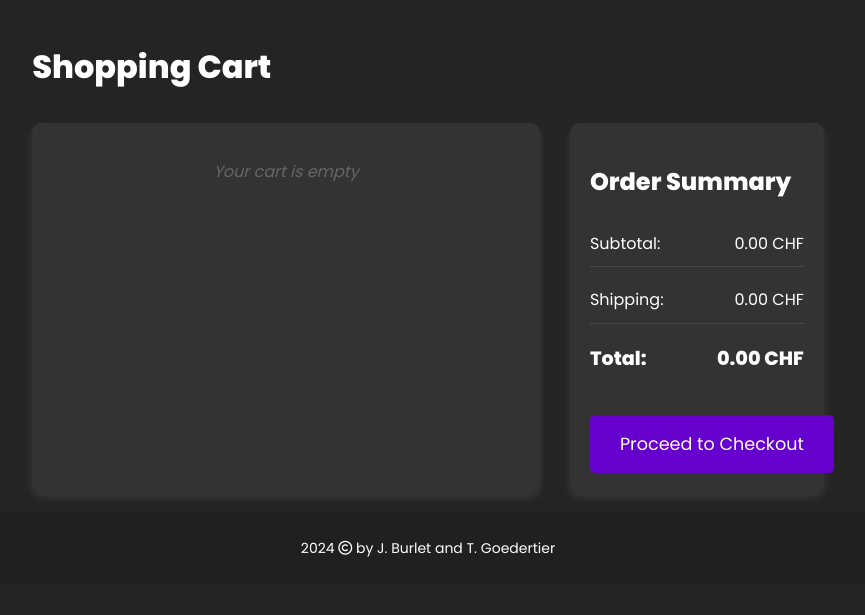
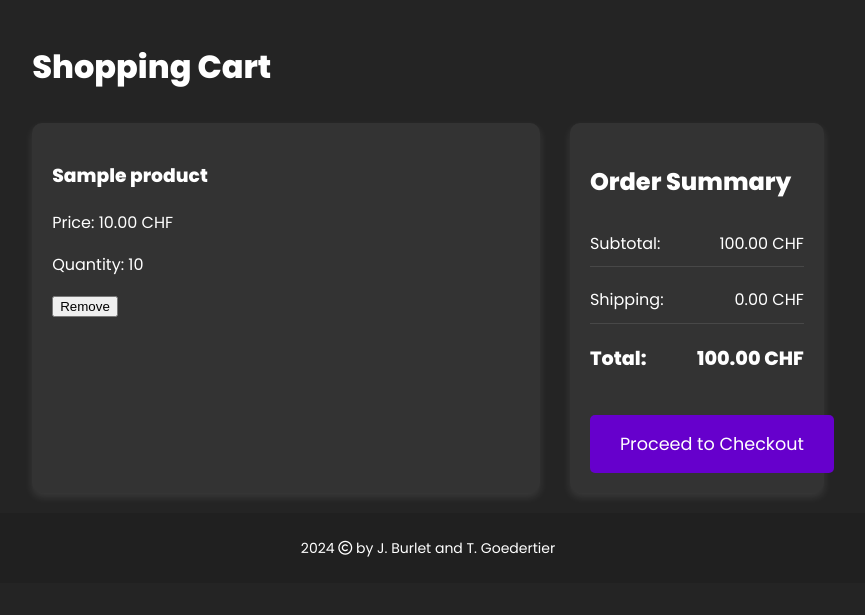
Before and after one commit to sprudello/Dverggas, a PHP site: page /shoppingcart.php in a window 1280 px wide. Shown: the part 105-720 px from the top of the page, without its empty margins (212-1077 px from the left). Run offline with PHP 8.4, Linux system fonts and the light colour scheme; the visitor is signed in with stand-in values (Sample User, id 1); tables that the repository leaves empty hold one stand-in row (values such as "Sample post"); some libraries are stand-ins or nearby versions.

Commit message:
Shopping Cart v0.1
Shopping cart erste version

```diff
--- a/shoppingcart.php
+++ b/shoppingcart.php
@@ -2,6 +2,44 @@
 session_start();
 include_once 'include/head.php';
 include_once 'include/header.php';
+include_once 'db/connection.php';
+
+// Define function to get cart items
+function getCartItems($conn, $userId) {
+    $sql = "
+    SELECT
+        cart.id AS cart_id,
+        products.id AS product_id,
+        products.title,
+        products.price,
+        cart.quantity
+    FROM cart
+    JOIN products ON cart.product_id = products.id
+    WHERE cart.user_id = ?
+    ";
+
+    $stmt = $conn->prepare($sql);
+    $stmt->bind_param("i", $userId);
+    $stmt->execute();
+    $result = $stmt->get_result();
+
+    $cartItems = [];
+    while($row = $result->fetch_assoc()) {
+        $cartItems[] = $row;
+    }
+
+    $stmt->close();
+    return $cartItems;
+}
+
+// Retrieve cart items for the logged-in user
+$cartItems = [];
+if (isset($_SESSION['user_id'])) {
+    $userId = $_SESSION['user_id'];
+    $cartItems = getCartItems($conn, $userId);
+}
+
+$conn->close();
 ?>
 
 <div class="shopping-cart-page">
@@ -9,9 +47,22 @@ include_once 'include/header.php';
 
     <div class="cart-container">
         <div class="cart-items-container">
-            <!-- This will be populated by JavaScript -->
             <div id="cart-items-full" class="cart-items">
-                <p class="empty-cart">Your cart is empty</p>
+                <?php if (!empty($cartItems)): ?>
+                    <?php foreach ($cartItems as $item): ?>
+                        <div class="cart-item">
+                            <h3><?php echo htmlspecialchars($item['title']); ?></h3>
+                            <p>Price: <?php echo htmlspecialchars($item['price']); ?> CHF</p>
+                            <p>Quantity: <?php echo htmlspecialchars($item['quantity']); ?></p>
+                            <form method="POST" action="remove_from_cart.php">
+                                <input type="hidden" name="cart_id" value="<?php echo htmlspecialchars($item['cart_id']); ?>">
+                                <button type="submit">Remove</button>
+                            </form>
+                        </div>
+                    <?php endforeach; ?>
+                <?php else: ?>
+                    <p class="empty-cart">Your cart is empty</p>
+                <?php endif; ?>
             </div>
         </div>
 
@@ -19,7 +70,14 @@ include_once 'include/header.php';
             <h2>Order Summary</h2>
             <div class="summary-row">
                 <span>Subtotal:</span>
-                <span id="subtotal">0.00 CHF</span>
+                <span id="subtotal">
+                    <?php
+                    $subtotal = array_reduce($cartItems, function($sum, $item) {
+                        return $sum + ($item['price'] * $item['quantity']);
+                    }, 0);
+                    echo number_format($subtotal, 2) . ' CHF';
+                    ?>
+                </span>
             </div>
             <div class="summary-row">
                 <span>Shipping:</span>
@@ -27,7 +85,7 @@ include_once 'include/header.php';
             </div>
             <div class="summary-row total">
                 <span>Total:</span>
-                <span id="total">0.00 CHF</span>
+                <span id="total"><?php echo number_format($subtotal, 2); ?> CHF</span>
             </div>
             <a href="checkout.php" class="checkout-button-large">Proceed to Checkout</a>
         </div>
```
Also changed, not shown: db/tables.sql (+11 -0 lines).
